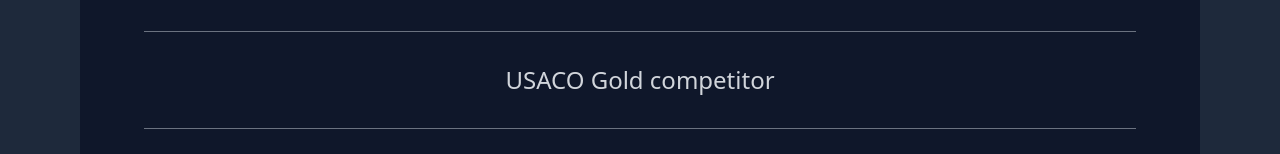
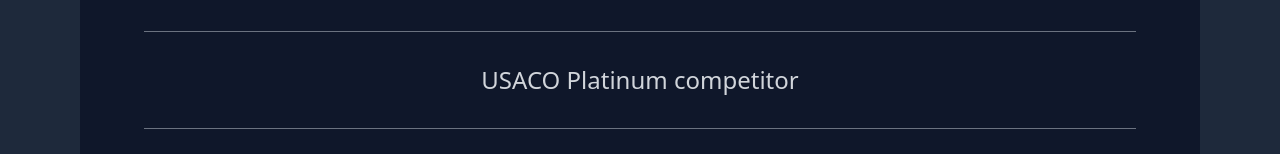
Before and after one commit to michael-tyl/michael-tyl.github.io, a website: page index.html in a window 1280 px wide. Shown: the part 302-456 px from the top of the page. Drawn offline with Linux system fonts and the light colour scheme.

Commit message:
Update USACO division

```diff
--- a/index.html
+++ b/index.html
@@ -21,7 +21,7 @@
       <div class="w-full border-t border-gray-500 my-8"></div>
 
       <p class="text-2xl text-gray-300 text-center">
-        USACO Gold competitor
+        USACO Platinum competitor
       </p>
 
       <div class="w-full border-t border-gray-500 my-8"></div>
```
